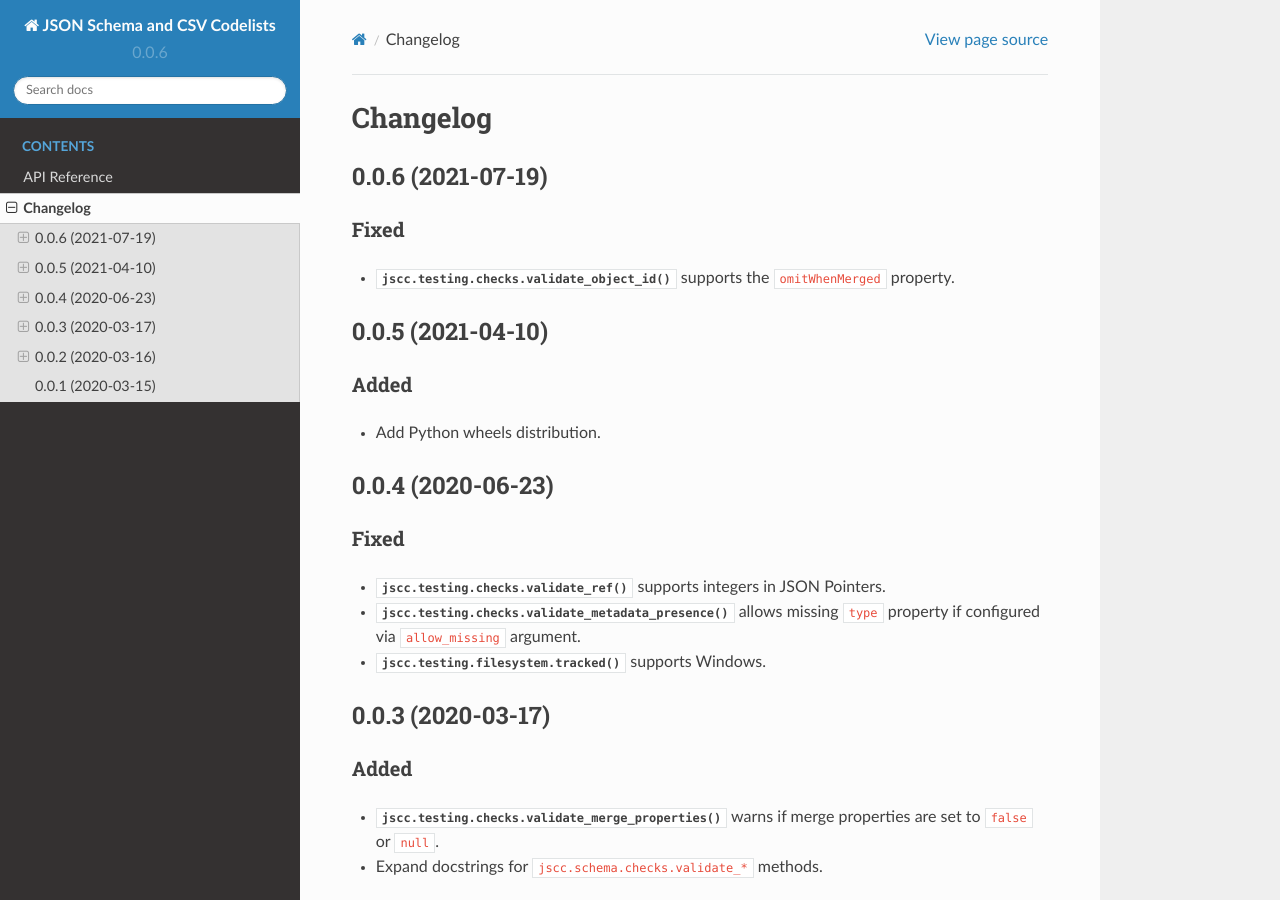
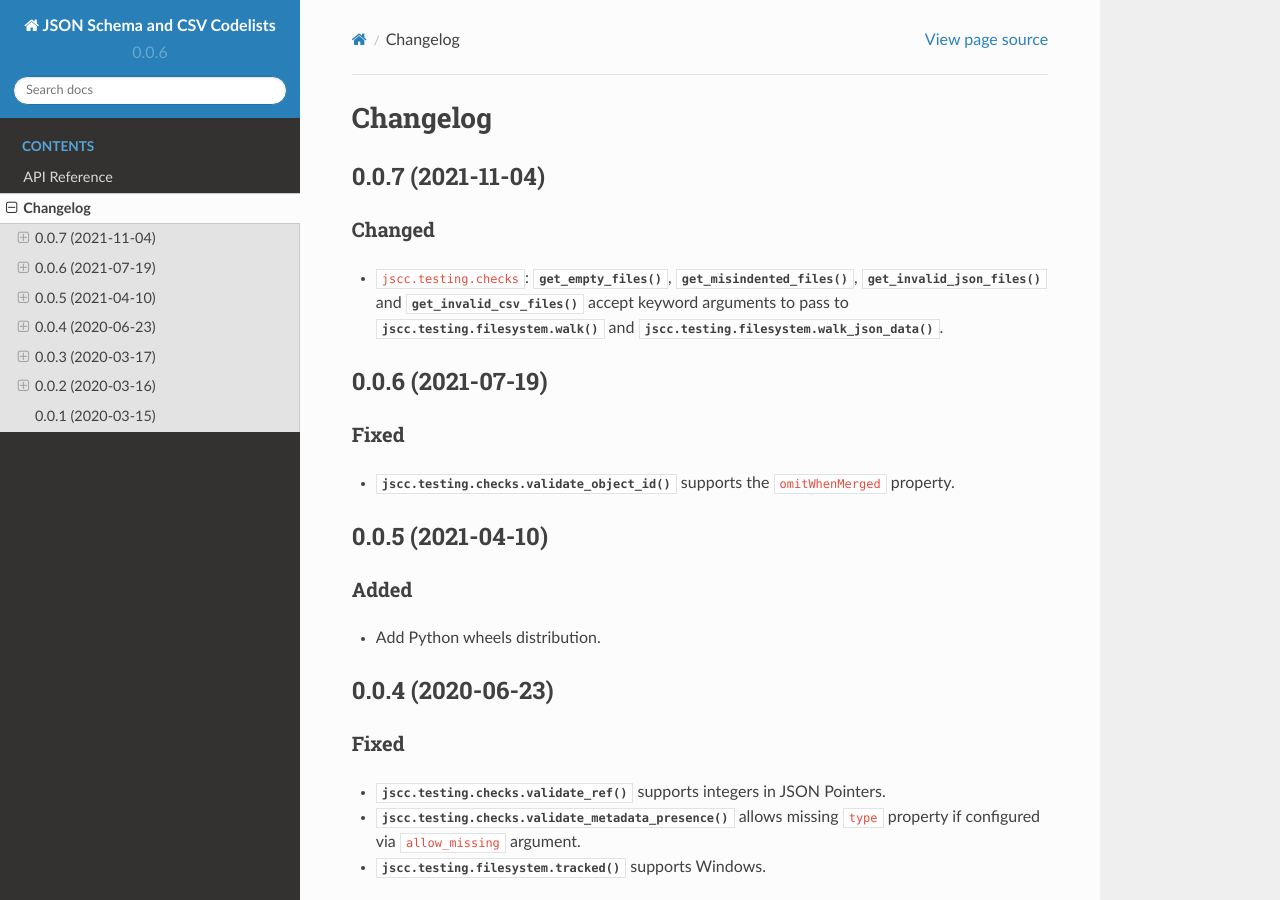
Before and after one commit to open-contracting/jscc, a Sphinx documentation site: the page built from docs/changelog.rst, in a window 1280 px wide and 900 px high. Built offline with Sphinx 7.4.7 and the Read the Docs theme 2.0.0, drawn with Linux system fonts in a browser that asks for light colours.

Commit message:
feat: Some checks accept keyword arguments to pass to walk* functions

```diff
--- a/docs/changelog.rst
+++ b/docs/changelog.rst
@@ -1,5 +1,13 @@
 Changelog
 =========
+
+0.0.7 (2021-11-04)
+------------------
+
+Changed
+~~~~~~~
+
+-  ``jscc.testing.checks``: :meth:`~jscc.testing.checks.get_empty_files`, :meth:`~jscc.testing.checks.get_misindented_files`, :meth:`~jscc.testing.checks.get_invalid_json_files` and :meth:`~jscc.testing.checks.get_invalid_csv_files` accept keyword arguments to pass to :meth:`jscc.testing.filesystem.walk` and :meth:`jscc.testing.filesystem.walk_json_data`.
 
 0.0.6 (2021-07-19)
 ------------------
```
Also changed, not shown: 1 other file.
